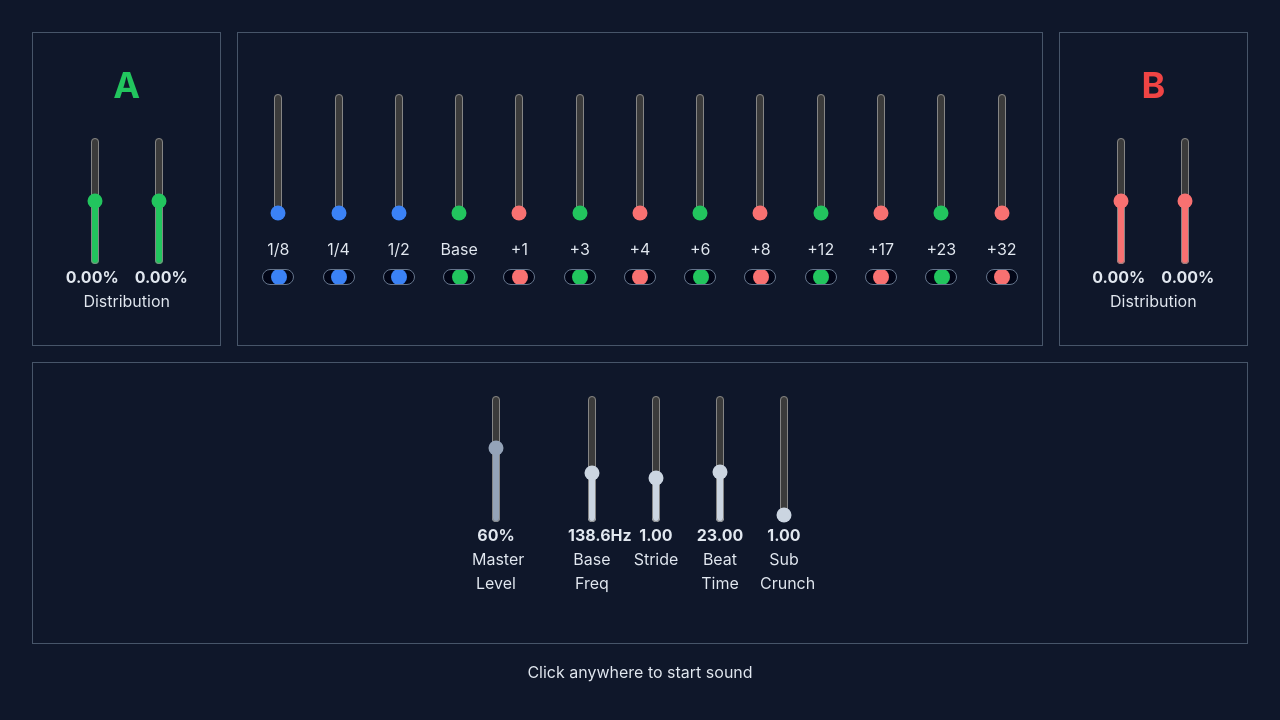
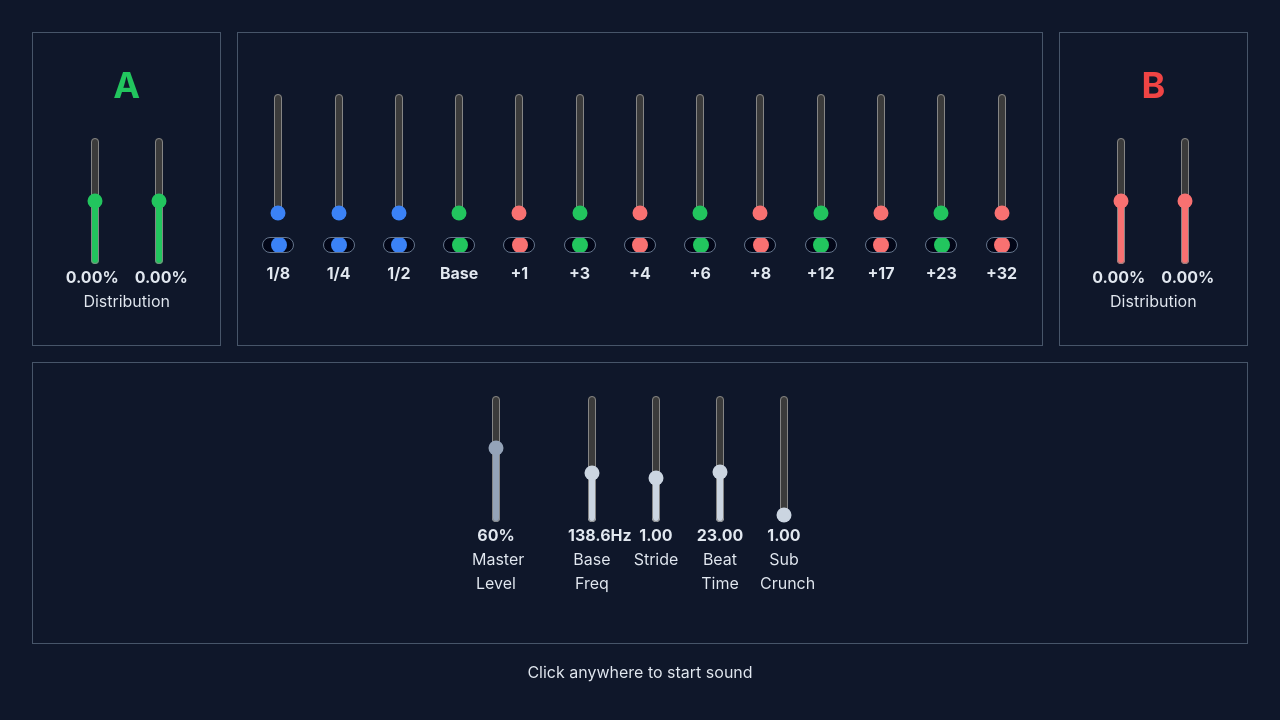
Before and after one commit to lakmeer/supergen, a SvelteKit app: page / in a window 1280 px wide. Shown: the top 720 px of the page. Built offline with nearby package versions, Linux system fonts and the light colour scheme.

Commit message:
Display tweaks

```diff
--- a/src/routes/+page.svelte
+++ b/src/routes/+page.svelte
@@ -117,16 +117,16 @@
     <div class="flex justify-between w-full">
       {#each engine.subs as osc, ix}
         <Slider display="percent" bind:value={osc.level} class="accent-blue-500">
-          <p class="text-center mb-2">1/{pow(2, engine.subs.length - ix)}</p>
           <Panner value={osc.pan} class="bg-blue-500" />
+          <p class="font-bold text-center mt-2">1/{pow(2, engine.subs.length - ix)}</p>
         </Slider>
       {/each}
 
       {#each engine.oscs as osc, ix}
         {@const color = ix % 2 ? 'red-400' : 'green-500'}
         <Slider display="percent" bind:value={osc.level} class="accent-{color}">
-          <p class="text-center mb-2">{ ix === 0 ? 'Base' : '+' + round(engine.curve(engine.stride, 1, ix) - 1) } </p>
           <Panner value={osc.pan} class="bg-{color}" />
+          <p class="font-bold text-center mt-2">{ ix === 0 ? 'Base' : '+' + round(engine.curve(engine.stride, 1, ix) - 1) } </p>
         </Slider>
       {/each}
     </div>
```
